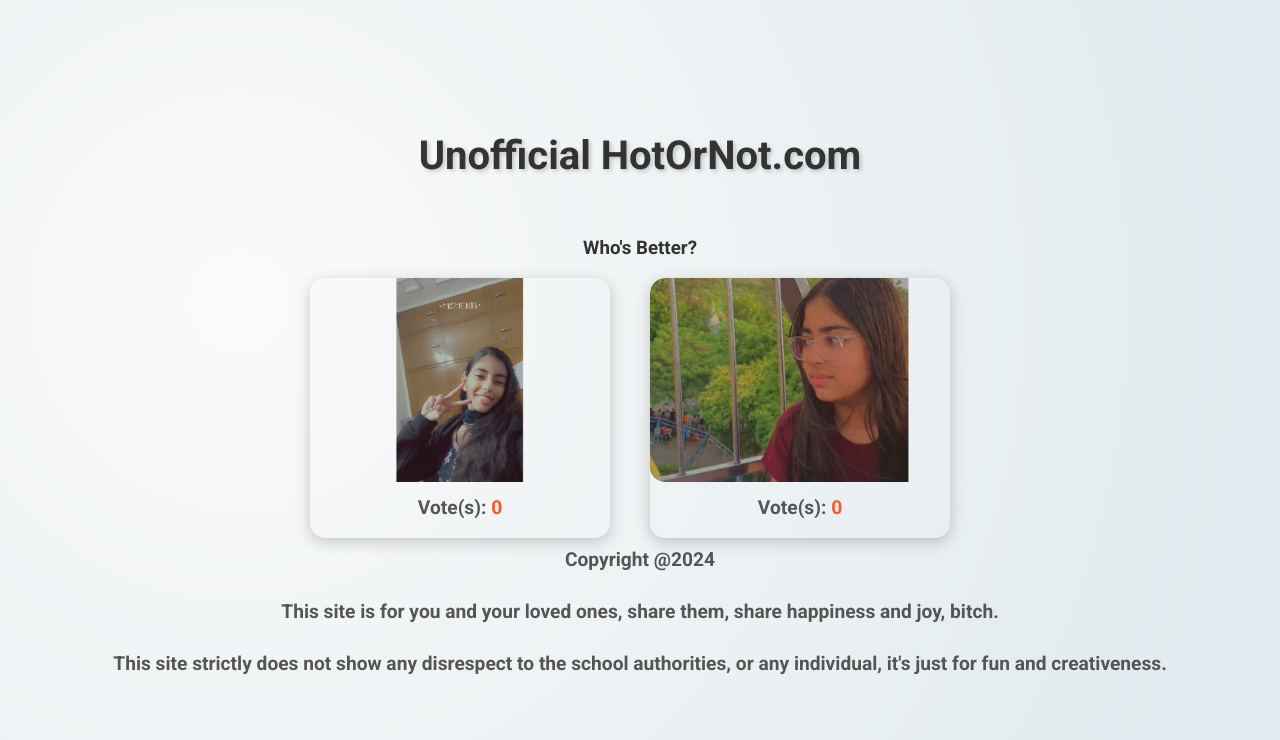
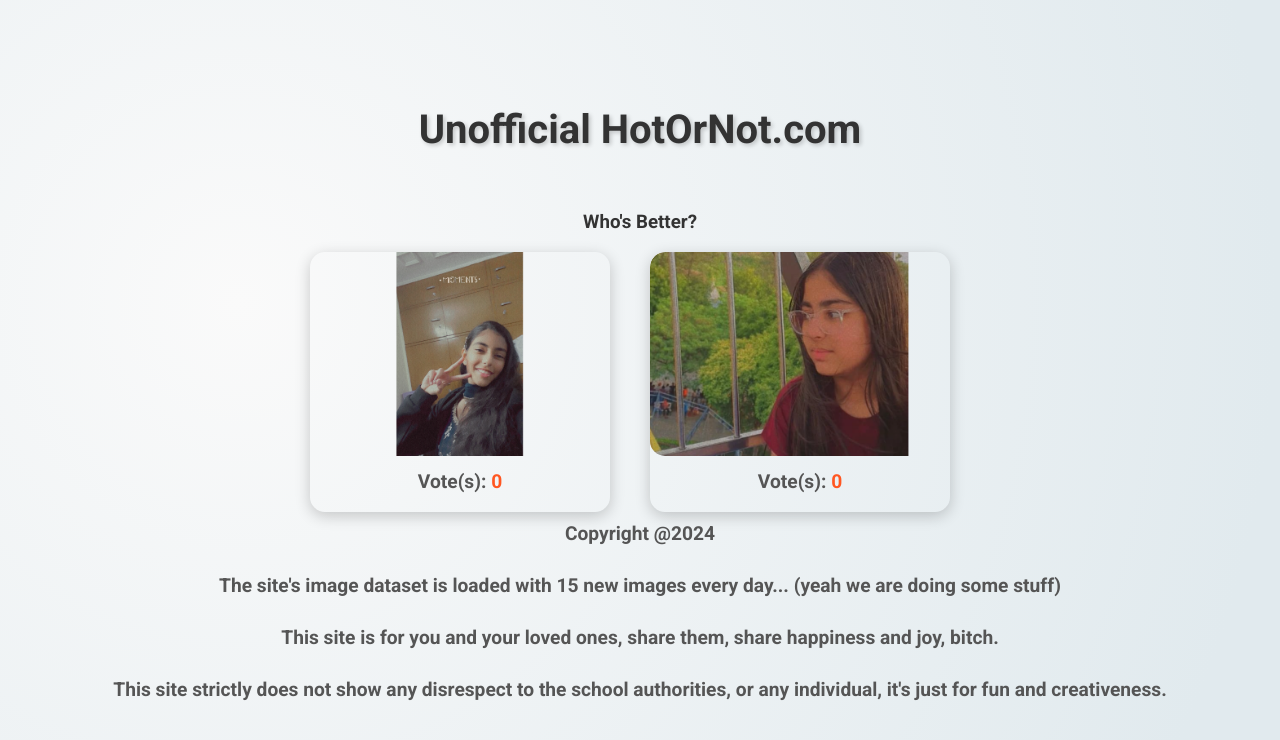
Before and after one commit to DavidPhisher/facemash, a Flask app: page / in a window 1280 px wide. Shown: the top 740 px of the page. Run offline with Flask 2, Linux system fonts and the light colour scheme.

Commit message:
Update index.html

```diff
--- a/templates/index.html
+++ b/templates/index.html
@@ -72,6 +72,7 @@
         {% endfor %}
     </div>
     <p>Copyright @2024</p>
+    <p>The site's image dataset is loaded with 15 new images every day... (yeah we are doing some stuff)</p>
     <p>This site is for you and your loved ones, share them, share happiness and joy, bitch.</p>
     <p>This site strictly does not show any disrespect to the school authorities, or any individual, it's just for fun and creativeness.</p>
 
```
